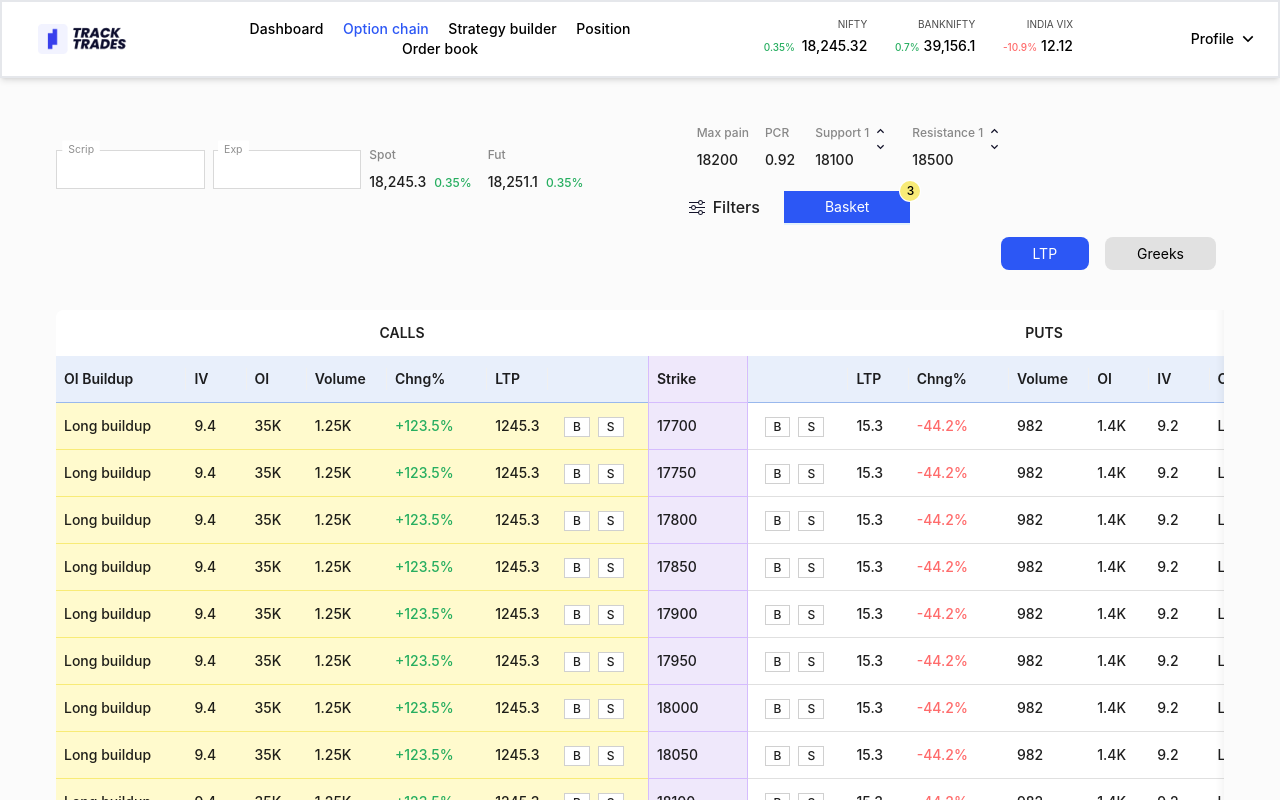
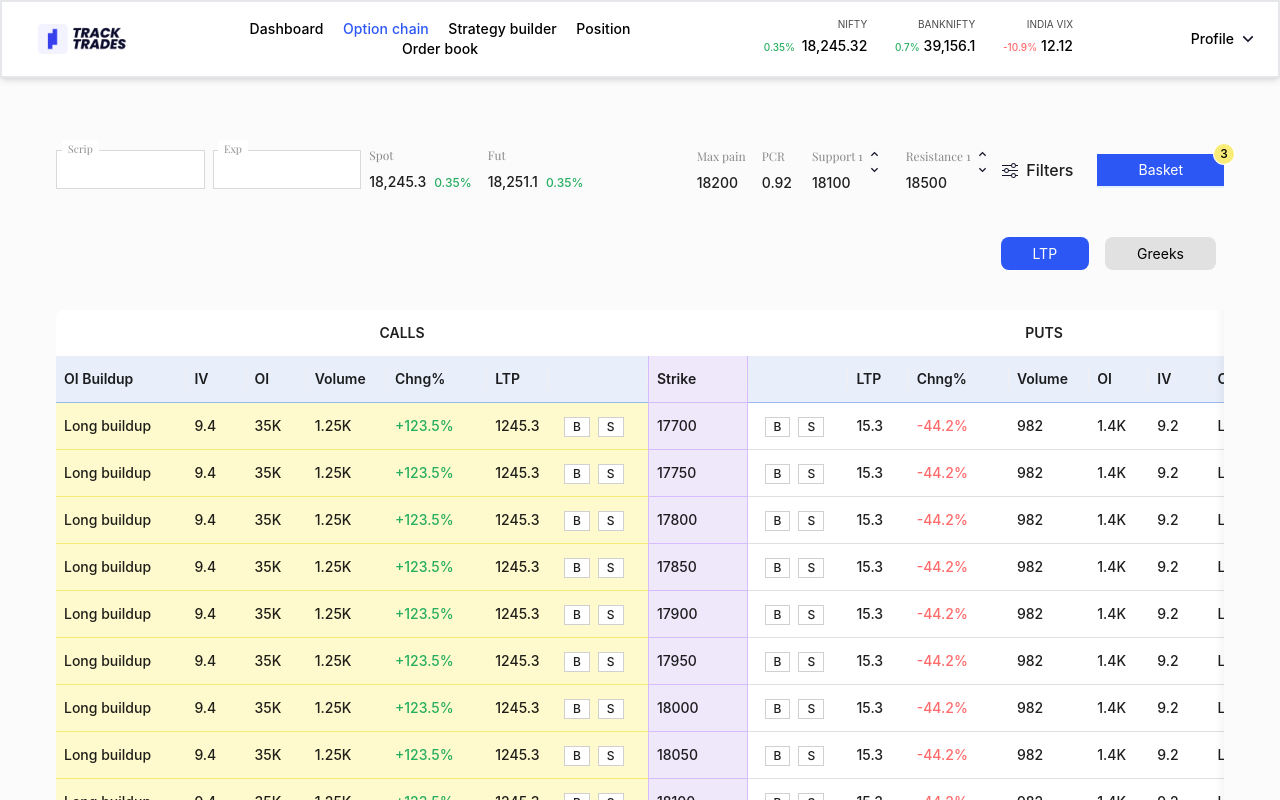
Before and after one commit to Jagrati1213/reacjs-infitout-assignment, a React (Create React App) app: page / in a window 1280 px wide. Shown: the top 800 px of the page. Built offline with nearby package versions, Linux system fonts and the light colour scheme.

Commit message:
jg: add font

```diff
--- a/src/components/header/Navbar.tsx
+++ b/src/components/header/Navbar.tsx
@@ -42,7 +42,7 @@
               style={{ lineHeight: "0" }}
             >
               <p className="mx-1">Profile </p>
-              <IconContext.Provider value={{ size: "20px" }}>
+              <IconContext.Provider value={{ size: "20px", color: "#14142B" }}>
                 <RiArrowDownSLine />
               </IconContext.Provider>
             </Col>
--- a/src/components/mainContainer/ContainerHeader.tsx
+++ b/src/components/mainContainer/ContainerHeader.tsx
@@ -16,7 +16,10 @@
 export const TradeEle = (props: PropsName) => {
   return (
     <>
-      <p className="mx-0 text-[#888888] xl:text-[12px] font-medium">
+      <p
+        className="mx-0 text-[#888888] xl:text-[12px] font-medium"
+        style={{ fontFamily: `'Playfair Display', serif` }}
+      >
         {props.tradeName}
       </p>
       <p className="mx-0 text-sm font-medium mt-2">{props.tradePrice}</p>
@@ -43,6 +46,7 @@
             />
             <label
               htmlFor="scrip"
+              style={{ fontFamily: `'Playfair Display', serif` }}
               className="absolute top-3 left-0 text-[#8F8F8F] pointer-events-none transition duration-200 ease-in-out bg-white px-2 text-grey-darker"
             >
               Scrip
@@ -56,6 +60,7 @@
             />
             <label
               htmlFor="exp"
+              style={{ fontFamily: `'Playfair Display', serif` }}
               className="absolute top-3 left-0 text-[#8F8F8F] pointer-events-none transition duration-200 ease-in-out bg-white px-2 text-grey-darker"
             >
               Exp
@@ -65,7 +70,10 @@
 
         <Space className="xl:my-1 my-6 ml-2 md:flex-nowrap flex-wrap">
           <Col className="text-left">
-            <p className="mx-0 text-[#888888] xl:text-[12px] text-[10px] font-medium">
+            <p
+              className="mx-0 text-[#888888] xl:text-[12px] text-[10px] font-medium"
+              style={{ fontFamily: `'Playfair Display', serif` }}
+            >
               Spot
             </p>
             <p className="mx-0 text-sm font-medium mt-2">
@@ -77,7 +85,10 @@
           </Col>
 
           <Col className="text-left">
-            <p className="mx-0 text-[#888888] xl:text-[12px] text-[10px] font-medium">
+            <p
+              className="mx-0 text-[#888888] xl:text-[12px] text-[10px] font-medium"
+              style={{ fontFamily: `'Playfair Display', serif` }}
+            >
               Fut
             </p>
             <p className="mx-0 text-sm font-medium mt-2">
--- a/src/components/pops/busketPopup/BusketPopup.tsx
+++ b/src/components/pops/busketPopup/BusketPopup.tsx
@@ -46,23 +46,48 @@
           <header style={{ backgroundColor: "#2C57F5" }} className="w-full p-4">
             <Row justify={"space-between"}>
               <Col className="text-white text-sm font-medium">
-                <p className="font-normal">Max profit</p>
+                <p
+                  className="font-normal"
+                  style={{ fontFamily: `'Playfair Display', serif` }}
+                >
+                  Max profit
+                </p>
                 <p>24,000/-</p>
               </Col>
               <Col className="text-white text-sm font-medium">
-                <p className="font-normal">Max loss</p>
+                <p
+                  className="font-normal"
+                  style={{ fontFamily: `'Playfair Display', serif` }}
+                >
+                  Max loss
+                </p>
                 <p>Unlimited</p>
               </Col>
               <Col className="text-white text-sm font-medium">
-                <p className="font-normal">Risk:Reward</p>
+                <p
+                  className="font-normal"
+                  style={{ fontFamily: `'Playfair Display', serif` }}
+                >
+                  Risk:Reward
+                </p>
                 <p>NA</p>
               </Col>
               <Col className="text-white text-sm font-medium">
-                <p className="font-normal">Probability</p>
+                <p
+                  className="font-normal"
+                  style={{ fontFamily: `'Playfair Display', serif` }}
+                >
+                  Probability
+                </p>
                 <p>32%</p>
               </Col>
               <Col className="text-white text-sm font-medium">
-                <p className="font-normal">Breakeven</p>
+                <p
+                  className="font-normal"
+                  style={{ fontFamily: `'Playfair Display', serif` }}
+                >
+                  Breakeven
+                </p>
                 <p> {`> 38124.2`}</p>
               </Col>
             </Row>
@@ -82,12 +107,19 @@
             >
               <Col className="text-sm font-normal my-1 flex ">
                 <div>
-                  <p className="my-1">
-                    Margin required: <span className="mx-2">₹ 2,43,630.3</span>
+                  <p
+                    className="my-1"
+                    style={{ fontFamily: `'Playfair Display', serif` }}
+                  >
+                    Margin required:{" "}
+                    <span className="mx-2 font-sans">₹ 2,43,630.3</span>
                   </p>
-                  <p className="my-1">
+                  <p
+                    className="my-1"
+                    style={{ fontFamily: `'Playfair Display', serif` }}
+                  >
                     Available funds:
-                    <span className="mx-[15px]">₹ 12,00,000,00</span>
+                    <span className="mx-[15px] font-sans">₹ 12,00,000,00</span>
                   </p>
                 </div>
 
--- a/src/index.css
+++ b/src/index.css
@@ -1,3 +1,4 @@
+@import url('https://fonts.googleapis.com/css2?family=Playfair+Display&display=swap');
 @tailwind base;
 @tailwind components;
 @tailwind utilities;
@@ -9,16 +10,8 @@
 
 body {
   margin: 0;
-  font-family: -apple-system, BlinkMacSystemFont, 'Segoe UI', 'Roboto', 'Oxygen',
-    'Ubuntu', 'Cantarell', 'Fira Sans', 'Droid Sans', 'Helvetica Neue',
-    sans-serif;
   -webkit-font-smoothing: antialiased;
   -moz-osx-font-smoothing: grayscale;
   width: 100%;
   overflow-x: hidden;
 }
-
-code {
-  font-family: source-code-pro, Menlo, Monaco, Consolas, 'Courier New',
-    monospace;
-}
```
